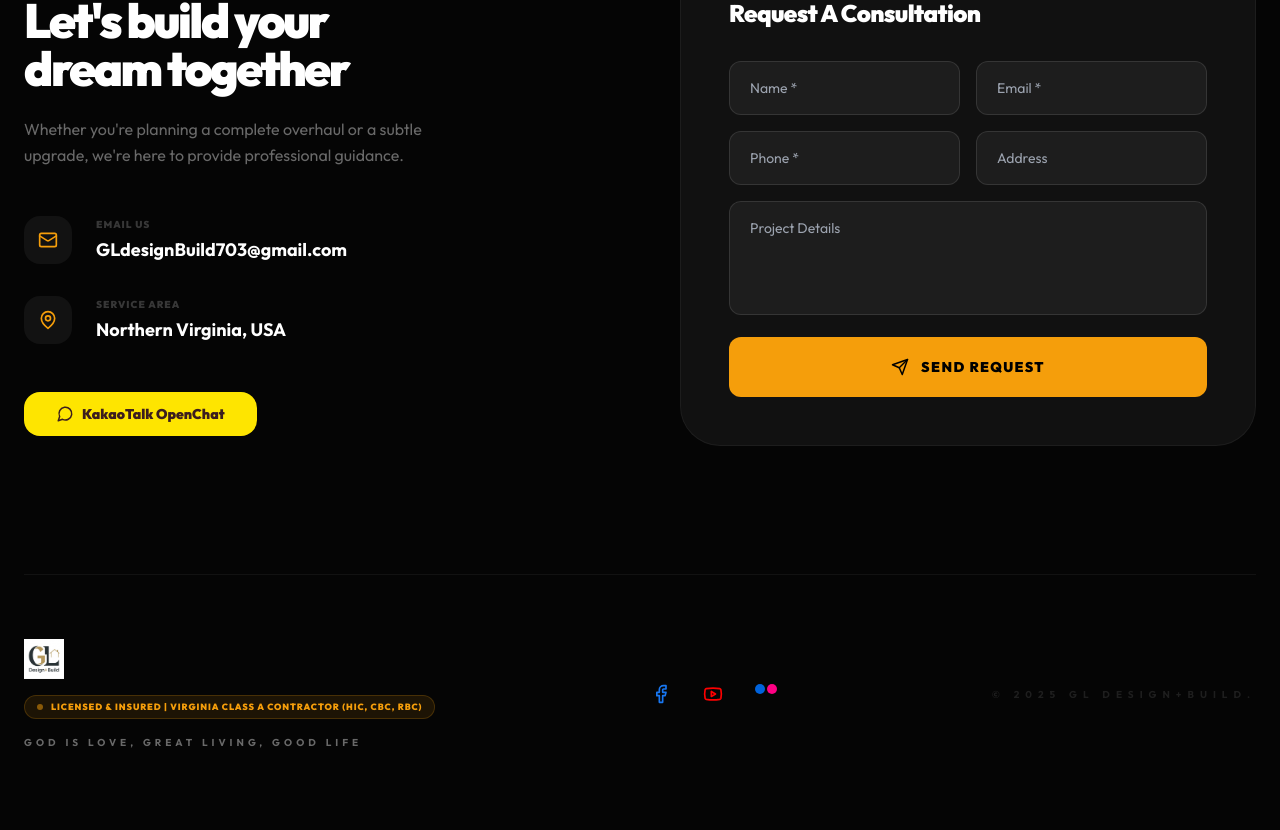
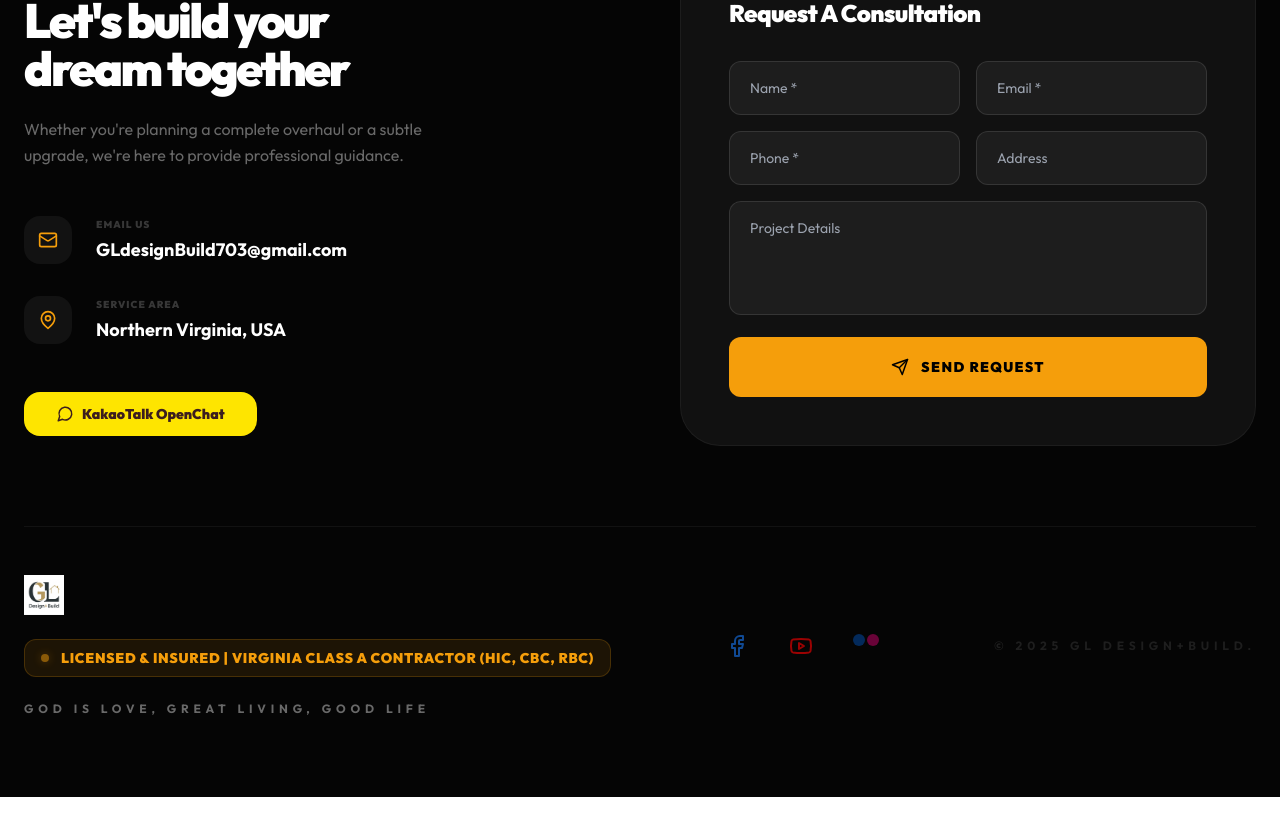
Before and after one commit to aeZ-Studio/GL-Design-Build, a React (Vite) app: page / in a window 1280 px wide. Shown: the part 6091-6921 px from the top of the page. After the commit the page ends 6888 px from the top, so only its background shows below. Built offline with nearby package versions, Linux system fonts and the light colour scheme.

Commit message:
Update App.tsx

```diff
--- a/src/App.tsx
+++ b/src/App.tsx
@@ -525,27 +525,27 @@ const App = () => {
                         </div>
                     </div>
 
-                    <div className="mt-32 pt-16 border-t border-white/5">
+                    <div className="mt-20 pt-12 border-t border-white/5">
                         <div className="flex flex-col lg:flex-row items-center justify-between gap-12">
                             <div className="flex flex-col items-center lg:items-start">
-                                <img src="/logo.png" alt="GL Logo" className="h-10 w-auto mb-4" />
-                                <div className="flex items-center gap-2 px-3 py-1 rounded-full bg-amber-500/10 border border-amber-500/20 mb-4">
-                                    <div className="w-1.5 h-1.5 rounded-full bg-amber-500 animate-pulse" />
-                                    <span className="text-[9px] font-black text-amber-500 uppercase tracking-widest">{t.license}</span>
+                                <img src="/logo.png" alt="GL Logo" className="h-10 w-auto mb-6" />
+                                <div className="flex items-center gap-3 px-4 py-2 rounded-xl bg-amber-500/10 border border-amber-500/20 mb-6 group hover:bg-amber-500/20 transition-all duration-300">
+                                    <div className="w-2 h-2 rounded-full bg-amber-500 shadow-[0_0_8px_rgba(245,158,11,0.5)] animate-pulse" />
+                                    <span className="text-xs md:text-sm font-black text-amber-500 uppercase tracking-wider">{t.license}</span>
                                 </div>
-                                <p className="text-white/40 text-[8px] min-[375px]:text-[10px] font-bold tracking-[0.3em] min-[375px]:tracking-[0.4em] uppercase whitespace-nowrap">{t.motto}</p>
+                                <p className="text-white/40 text-[10px] md:text-xs font-bold tracking-[0.4em] uppercase whitespace-nowrap">{t.motto}</p>
                             </div>
-                            <div className="flex gap-8">
-                                <a href="https://www.facebook.com/GLdesignBuildcom/photos" target="_blank" rel="noopener noreferrer" className="text-[#1877F2] hover:scale-110 transition-transform"><Facebook size={20} /></a>
-                                <a href="https://www.youtube.com/watch?v=dzmaQedMc9s" target="_blank" rel="noopener noreferrer" className="text-[#FF0000] hover:scale-110 transition-transform"><Youtube size={20} /></a>
-                                <a href="https://www.flickr.com/photos/90832744@N05/albums/72157700948710755/" target="_blank" rel="noopener noreferrer" className="hover:scale-110 transition-transform">
+                            <div className="flex gap-10">
+                                <a href="https://www.facebook.com/GLdesignBuildcom/photos" target="_blank" rel="noopener noreferrer" className="text-[#1877F2]/60 hover:text-[#1877F2] hover:scale-110 transition-all"><Facebook size={24} /></a>
+                                <a href="https://www.youtube.com/watch?v=dzmaQedMc9s" target="_blank" rel="noopener noreferrer" className="text-[#FF0000]/60 hover:text-[#FF0000] hover:scale-110 transition-all"><Youtube size={24} /></a>
+                                <a href="https://www.flickr.com/photos/90832744@N05/albums/72157700948710755/" target="_blank" rel="noopener noreferrer" className="opacity-40 hover:opacity-100 hover:scale-110 transition-all">
                                     <div className="flex gap-0.5">
-                                        <span className="w-2.5 h-2.5 rounded-full bg-[#0063dc]" />
-                                        <span className="w-2.5 h-2.5 rounded-full bg-[#ff0084]" />
+                                        <span className="w-3 h-3 rounded-full bg-[#0063dc]" />
+                                        <span className="w-3 h-3 rounded-full bg-[#ff0084]" />
                                     </div>
                                 </a>
                             </div>
-                            <p className="text-[10px] font-bold tracking-[0.6em] text-white/10 uppercase">© 2025 GL Design+Build.</p>
+                            <p className="text-xs font-bold tracking-[0.4em] text-white/10 uppercase">© 2025 GL Design+Build.</p>
                         </div>
                     </div>
                 </div>
@@ -589,8 +589,10 @@ const App = () => {
 
                                 {/* Staging Disclaimer */}
                                 {selectedProject.isStaging && (currentImgIndex === 0 || currentImgIndex === 1) && (
-                                    <div className="absolute bottom-6 left-6 z-20 px-4 py-2 bg-black/60 backdrop-blur-md rounded-xl border border-white/10 text-[9px] md:text-[10px] font-medium text-white/80 tracking-tight italic max-w-[80%] leading-snug">
-                                        These are photos of the actual construction site, and after completion, some decorative items were added using AI.
+                                    <div className="absolute bottom-16 left-1/2 -translate-x-1/2 z-20 w-[85%] max-w-sm">
+                                        <div className="px-4 py-2.5 bg-black/40 backdrop-blur-md rounded-xl border border-white/10 text-[8px] md:text-[10px] font-medium text-white/60 tracking-tight italic text-center leading-snug">
+                                            "These are photos of the actual construction site, and after completion, some decorative items were added using AI."
+                                        </div>
                                     </div>
                                 )}
 
```
